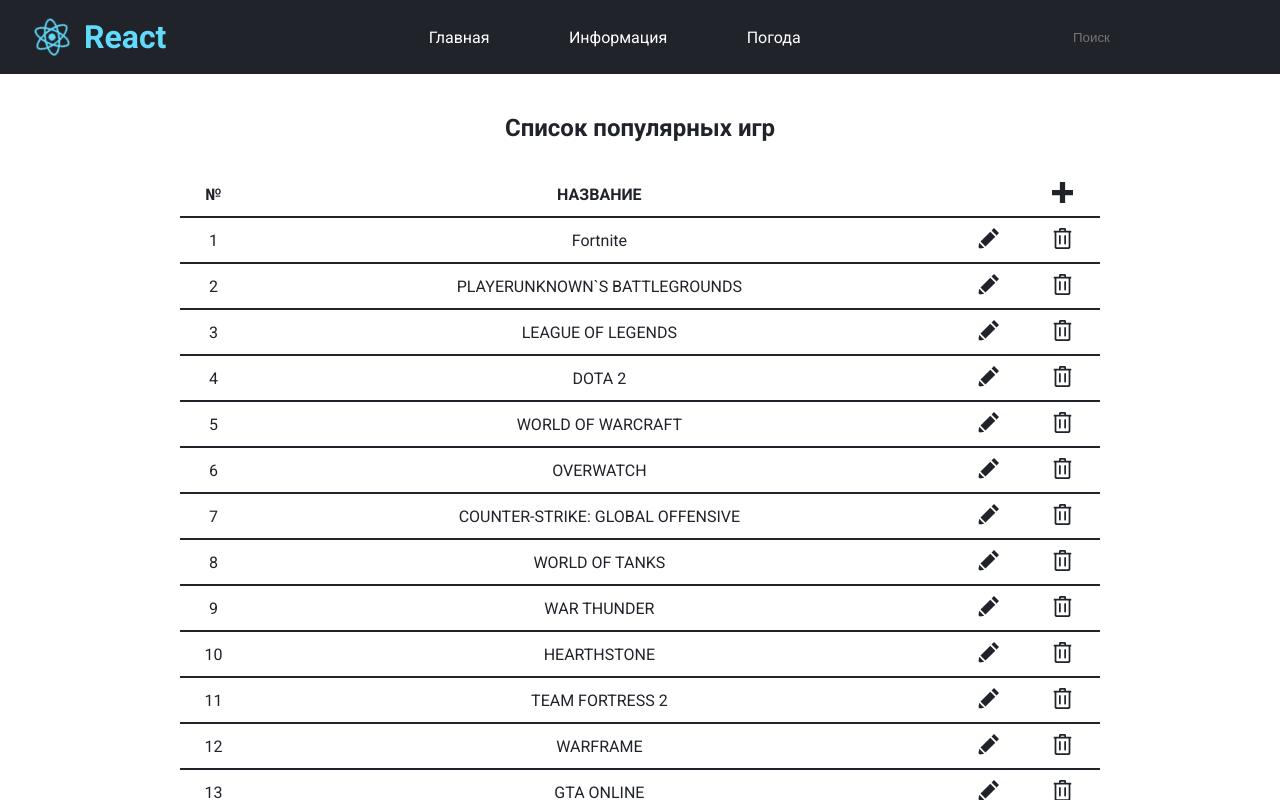
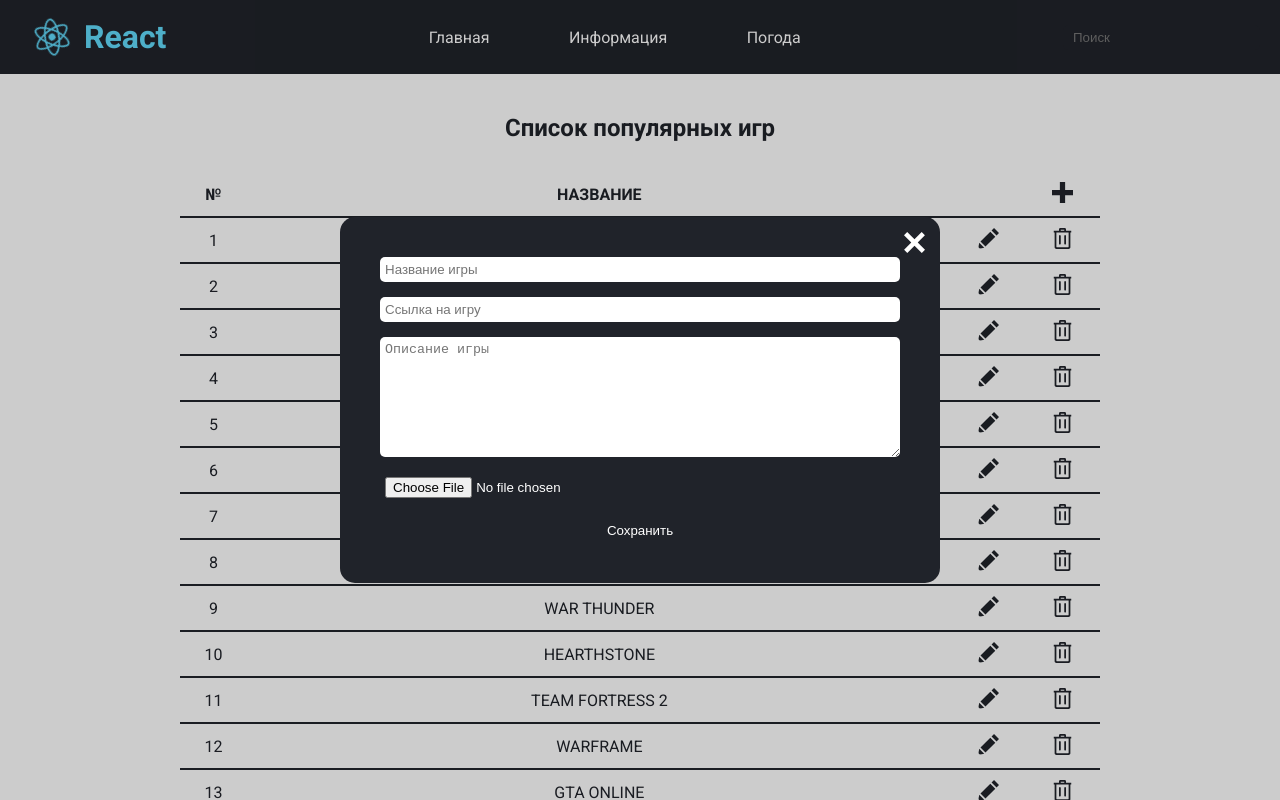
Before and after one commit to VildanovDenis/crud-application, a React (Create React App) app: page / in a window 1280 px wide. Both pictures are taken after a click on the button 1062 px from the left and 192 px from the top of the page. Shown: the top 800 px of the page. Built offline with nearby package versions, Linux system fonts and the light colour scheme.

Commit message:
Fixes modal into right functionality and makes some handlers

```diff
--- a/src/components/main/index.jsx
+++ b/src/components/main/index.jsx
@@ -2,10 +2,28 @@
 
 import TableHead from "./table-head/index";
 import TableRow from "./table-row/index";
-import pencil from "./pencil.svg";
 import "./index.css";
+import Popup from "./popup";
 
 class GamesList extends React.Component {
+  constructor(props) {
+    super(props);
+    this.state = {
+      isPopupShown: false
+    };
+
+    this.onAddButtonClick = this.onAddButtonClick.bind(this);
+    this.onCloseModalClick = this.onCloseModalClick.bind(this);
+  }
+
+  onAddButtonClick() {
+    this.setState({ isPopupShown: true });
+  }
+
+  onCloseModalClick() {
+    this.setState({ isPopupShown: false });
+  }
+
   render() {
     const games = [
       {
@@ -126,13 +144,16 @@
         <h2 className="games-table-title">Список популярных игр</h2>
         <table className="games-table">
           <tbody>
-            <TableHead />
+            <TableHead onAddButtonClick={this.onAddButtonClick} />
             {games.map(game => {
               console.log(game);
               return <TableRow name={game.title} id={game.id} key={game.id} />;
             })}
           </tbody>
         </table>
+        {this.state.isPopupShown ? (
+          <Popup onCloseModalClick={this.onCloseModalClick} />
+        ) : null}
       </div>
     );
   }
--- /dev/null
+++ b/src/components/main/popup/index.css
@@ -0,0 +1,56 @@
+.game-modal-wrapper {
+  width: 100vw;
+  height: 100vh;
+  position: fixed;
+  top: 0;
+  left: 0;
+  background-color: rgba(0, 0, 0, 0.2);
+}
+.game-modal {
+  position: absolute;
+  top: 50%;
+  left: 50%;
+  transform: translateX(-50%) translateY(-50%);
+  display: flex;
+  flex-direction: column;
+  justify-content: space-between;
+  width: 600px;
+  padding: 40px;
+  border-radius: 15px;
+  background-color: #20232a;
+  color: white;
+}
+.game-modal__button {
+  position: absolute;
+  top: 15px;
+  right: 15px;
+  width: 21px;
+  height: 21px;
+  border: none;
+  background-color: transparent;
+  background-image: url(../x.svg);
+  background-size: cover;
+}
+.game-modal input,
+.game-modal textarea {
+  margin-bottom: 15px;
+  max-width: 100%;
+  border: none;
+  padding: 5px;
+  border-radius: 5px;
+}
+.game-modal textarea {
+  min-height: 120px;
+}
+.game-modal__save-button {
+  max-width: 50%;
+  padding: 5px 10px;
+  border-radius: 5px;
+  border: none;
+  margin: 0 auto;
+  background-color: transparent;
+  color: white;
+}
+.game-modal__files {
+  border: none;
+}
--- /dev/null
+++ b/src/components/main/popup/index.jsx
@@ -0,0 +1,63 @@
+import React from "react";
+
+import "./index.css";
+
+class Popup extends React.Component {
+  constructor(props) {
+    super(props);
+  }
+
+  render() {
+    return (
+      <div
+        className="game-modal-wrapper"
+        onClick={this.props.onCloseModalClick}
+      >
+        <div className="game-modal">
+          <input
+            type="text"
+            placeholder="Название игры"
+            value={this.props.name}
+          />
+          <input
+            type="text"
+            placeholder="Ссылка на игру"
+            value={this.props.link}
+          />
+          <textarea
+            placeholder="Описание игры"
+            value={this.props.description}
+          />
+          <input type="file" className="game-modal__files" />
+          <button type="button" className="game-modal__save-button">
+            Сохранить
+          </button>
+          <button
+            type="button"
+            className="game-modal__button"
+            onClick={this.props.onCloseModalClick}
+          />
+        </div>
+      </div>
+    );
+  }
+}
+export default Popup;
+
+{
+  /* <
+          <img
+            src={this.props.img}
+            alt={this.props.title}
+            className="game-modal__image"
+          />
+          <div className="game-modal__info">
+            <h2 className="game-modal__title">{this.props.title}</h2>
+            <p className="game-modal__description">{this.props.description}</p>
+            <a href={this.props.link} target="_blank">
+              Узнать больше
+            </a>
+          </div>
+
+        */
+}
--- a/src/components/main/table-head/index.jsx
+++ b/src/components/main/table-head/index.jsx
@@ -8,7 +8,11 @@
         <th>Название</th>
         <th />
         <th>
-          <button type="button" className="table-btn table-add-btn" />
+          <button
+            type="button"
+            className="table-btn table-add-btn"
+            onClick={this.props.onAddButtonClick}
+          />
         </th>
       </tr>
     );
```
Also changed, not shown: src/components/main/x.svg (added).
